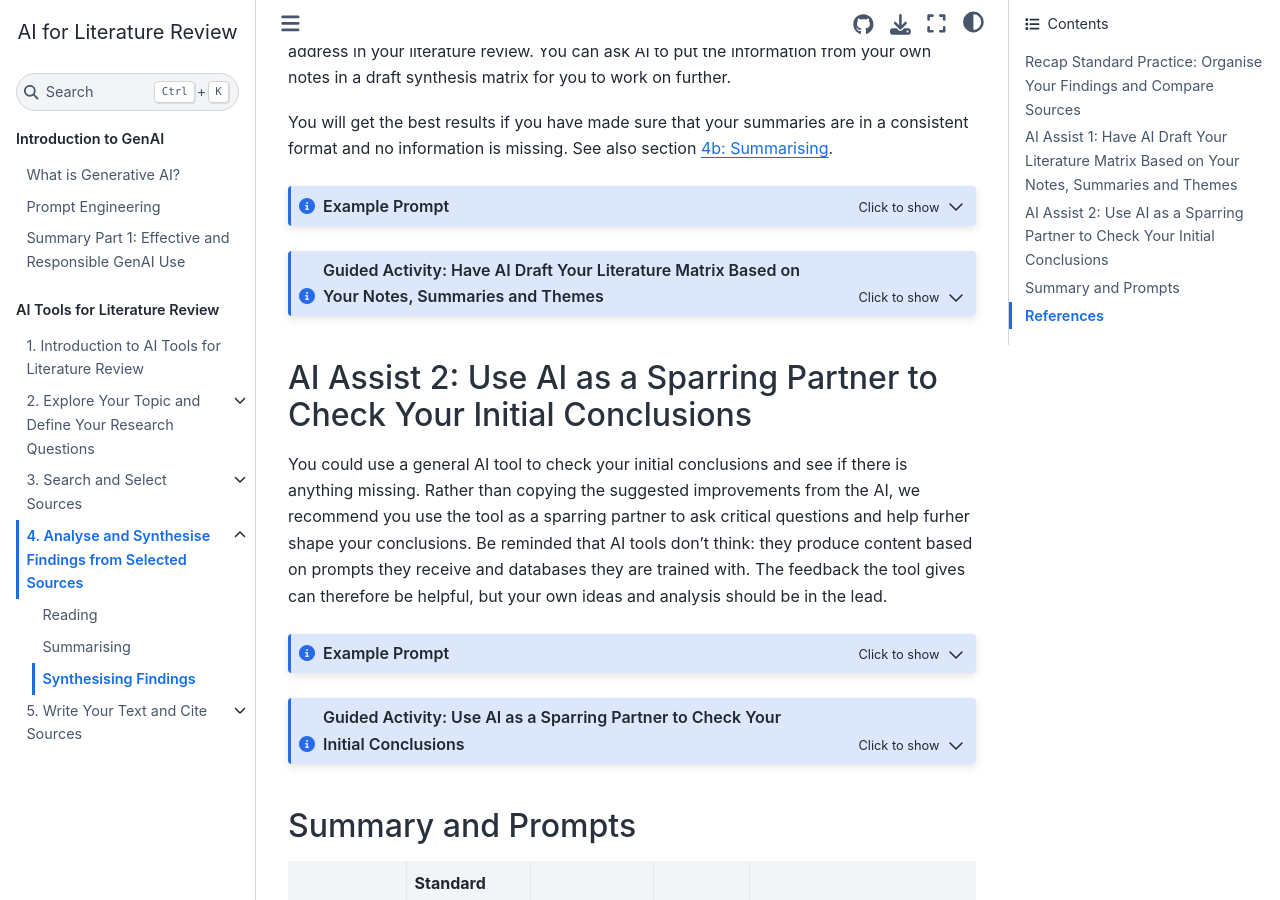
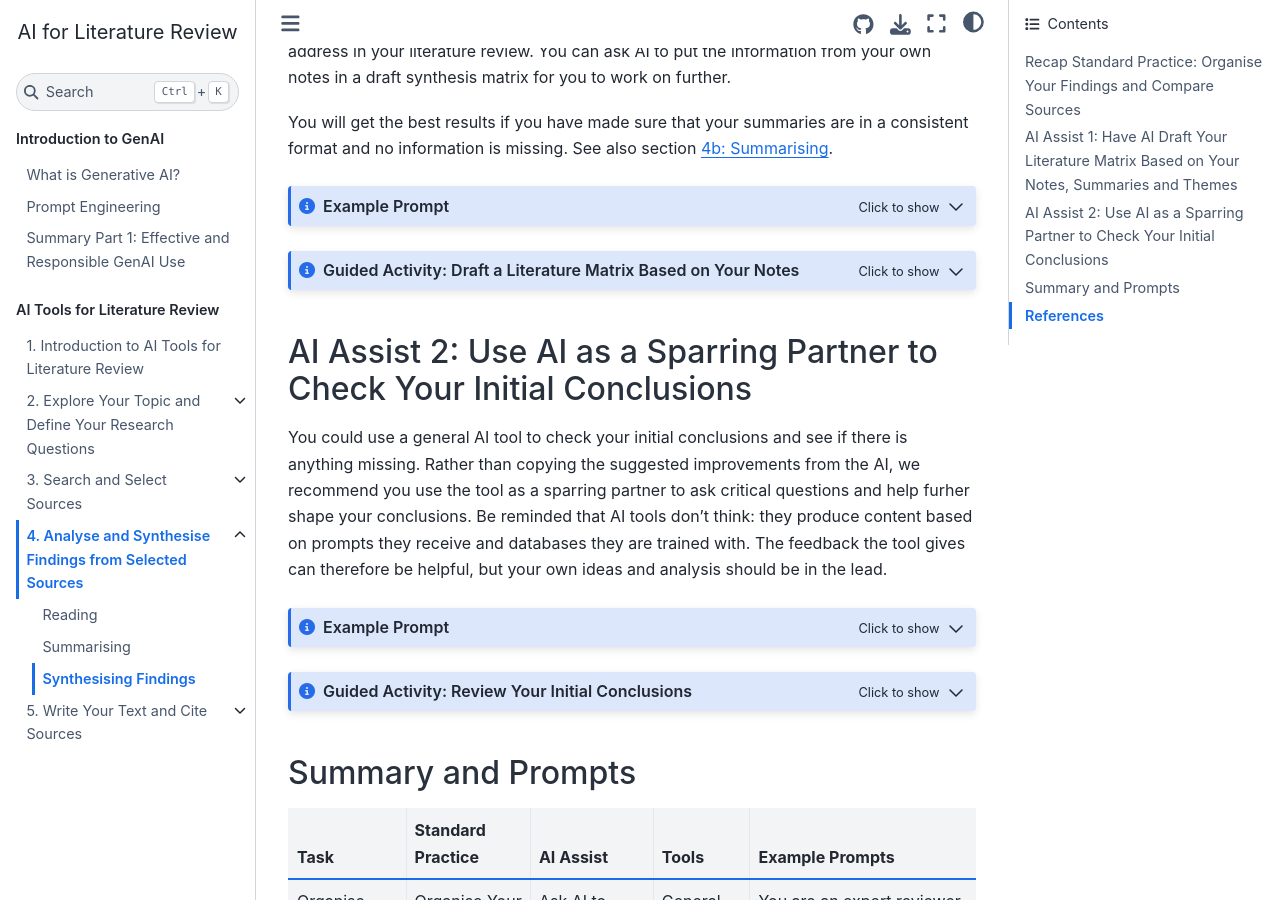
Before and after one commit to lwalma/ai-lit-review, a Jupyter Book: the page built from book/part2/4c-synthesising.md, in a window 1280 px wide and 900 px high, scrolled down 2765 px. Built offline with Jupyter Book 1.0.4 settings and Sphinx 7.4.7 and the Sphinx Book theme 1.1.4, drawn with Linux system fonts in a browser that asks for light colours; comment, search, counter and statistics services are not loaded.

Commit message:
Update 4c-synthesising.md

````diff
--- a/book/part2/4c-synthesising.md
+++ b/book/part2/4c-synthesising.md
@@ -50,7 +50,7 @@ After deciding what way you want to group and compare your sources, and what spe
 Watch the video below to learn more about the standard practice of synthesising:
 
 <iframe width="560" height="315" src="https://www.youtube-nocookie.com/embed/ObK6J7vGnw8?si=OZ29ZpKha2QjicyF" title="YouTube video player" frameborder="0" allow="accelerometer; autoplay; clipboard-write; encrypted-media; gyroscope; picture-in-picture; web-share" referrerpolicy="strict-origin-when-cross-origin" allowfullscreen></iframe><br>
-“<a href="https://www.youtube.com/watch?v=ObK6J7vGnw8&" target=_blank>Research Synthesis</a>” by <a href="https://www.youtube.com/@USULibraries" target=_blank>USU Libraries</a> is licensed <a href=https://creativecommons.org/licenses/by-nc/4.0/ target=_blank>CC-BY-NC</a><br><br>
+“<a href="https://www.youtube.com/watch?v=ObK6J7vGnw8&" target=_blank>Research Synthesis</a>” by <a href="https://www.youtube.com/@USULibraries" target=_blank>USU Libraries</a> is licensed <a href=https://creativecommons.org/licenses/by-nc/4.0/ target=_blank>CC BY-NC</a>.<br><br>
 
 If you want to learn more about this standard practice, have a look at **__TULIB PAGE__**
 
@@ -68,7 +68,7 @@ You are an expert reviewer of scientific literature on [topic]. Create a synthes
 [attach or paste notes].
 ```
 
-```{admonition} Guided Activity: Have AI Draft Your Literature Matrix Based on Your Notes, Summaries and Themes
+```{admonition} Guided Activity: Draft a Literature Matrix Based on Your Notes
 :class: dropdown note
 **Step 1.** Choose a general AI tool, for example Copilot, ChatGPT or Claude. Or you could work with NotebookLM.
 
@@ -94,7 +94,7 @@ You are an expert reviewer of scientific literature on [topic]. You are writing
 [attach or paste notes, matrix or conclusions]
 ```
 
-```{admonition} Guided Activity: Use AI as a Sparring Partner to Check Your Initial Conclusions
+```{admonition} Guided Activity: Review Your Initial Conclusions
 :class: dropdown note
 **Step 1.** Choose a general AI tool, for example Copilot, ChatGPT or Claude. Or you could work with NotebookLM.
 
````
